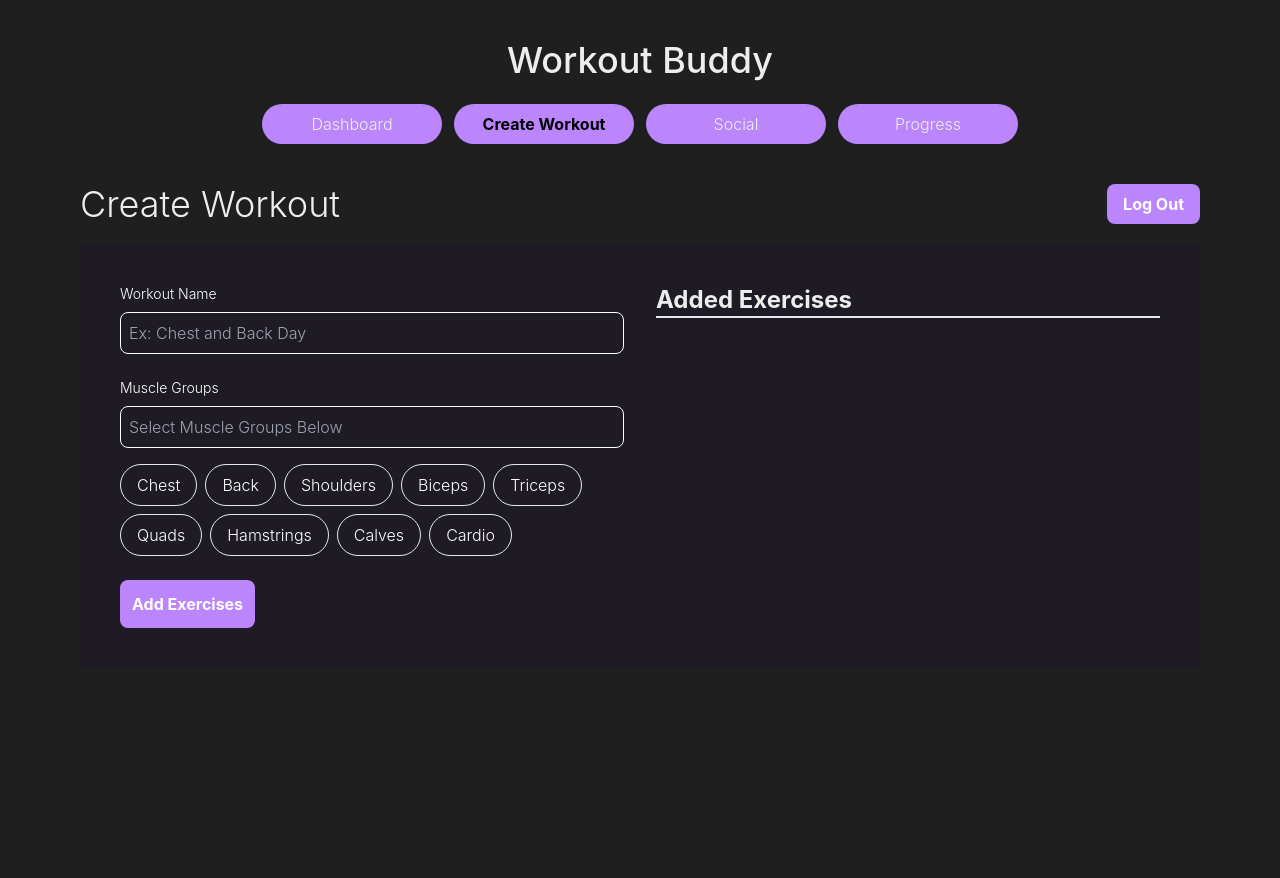
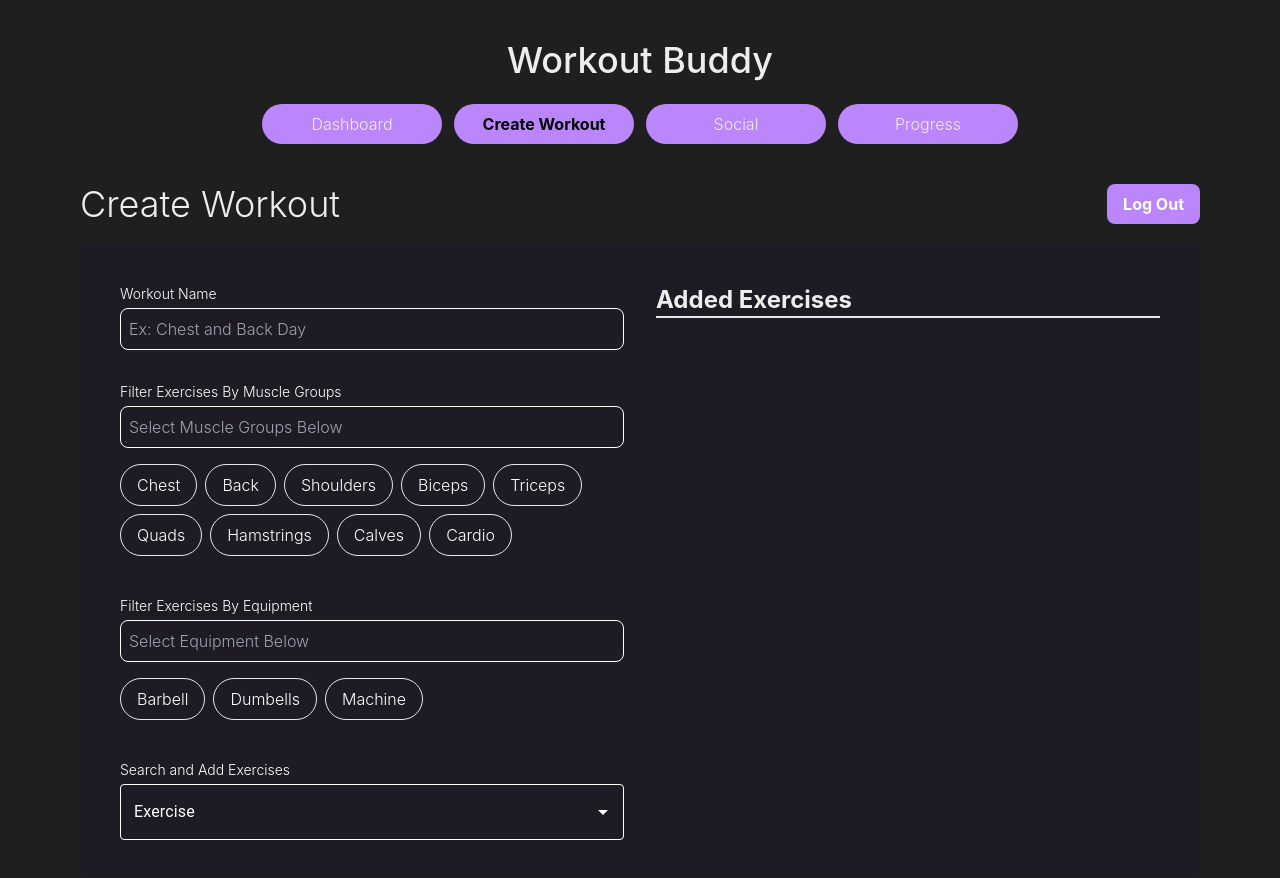
Before and after one commit to JackDStewart/WorkoutBuddy, a Next.js app: page /create in a window 1280 px wide. Before the commit the page ends 800 px from the top, so only its background shows below. Built offline with nearby package versions, Linux system fonts and the light colour scheme.

Commit message:
Added autocompletion to create page

```diff
--- /dev/null
+++ b/src/components/AddedExercise.tsx
@@ -0,0 +1,37 @@
+import React from "react";
+import { AddedExerciseProps, Exercise } from "../types";
+import Link from "next/link";
+
+const AddedExercise: React.FC<AddedExerciseProps> = ({
+    exercises,
+    addedList,
+    setter
+}) => {
+    const handleExerciseRemove = (exercise: string) => {
+        // Remove the option from the selected muscleGroups list
+        setter(addedList.filter((selected) => selected !== exercise));
+      };
+  return (
+    <div className="pt-5">
+      <ul className="grid w-full gap-6 md:grid-cols-2">
+        {exercises &&
+          exercises.map((data) => (
+            <div
+                key={data}
+                className="inline-flex items-center w-full p-3 border border-purple rounded-lg"
+                >
+                <span className="w-full text-lg font-semibold mr-2">{data}</span>
+                <button
+                    className="text-2xl text-white hover:bg-transparent hover:text-purple hover:scale-125"
+                    onClick={() => handleExerciseRemove(data)}
+                >
+                    &times;
+                </button>
+            </div>
+          ))}
+      </ul>
+    </div>
+  );
+};
+
+export default AddedExercise;
--- a/src/components/Autocomplete.tsx
+++ b/src/components/Autocomplete.tsx
@@ -15,7 +15,7 @@ const SingleAutocomplete: React.FC<SingleAutocompleteProps> = ({
 }) => {
   return (
     <Autocomplete
-      className="mt-5 color-white"
+      className=" color-white"
       disablePortal
       options={data}
       // onChange={(event, value) => onExerciseChange(value)} // Call the callback when the value changes
--- a/src/pages/create/index.tsx
+++ b/src/pages/create/index.tsx
@@ -1,24 +1,62 @@
 import React, { useState } from "react";
+import { Exercise } from "../../types";
 import Link from "next/link";
 import Header from "@/components/Header";
 
+import { SingleAutocomplete } from "@/components/Autocomplete";
+
+import AddedExercise from "@/components/AddedExercise";
+import { getWorkouts } from "../../mockRest";
+
+
 const Create = () => {
-  const [options] = useState([
+  const [muscleGroups] = useState<string[]>([
     "Chest", "Back", "Shoulders", "Biceps", "Triceps",
     "Quads", "Hamstrings", "Calves", "Cardio"
   ]);
-  const [selectedOptions, setSelectedOptions] = useState([]);
+  const [equipment] = useState<string[]>([
+    "Barbell", "Dumbells", "Machine"
+  ]);
+  const [addedExercises, setAddedExercises] = useState<string[]>([]);
+  const [selectedMuscleGroups, setSelectedMuscleGroups] = useState<string[]>([]);
+  const [selectedEquipment, setSelectedEquipement] = useState<string[]>([]);
 
-  const handleSelectOption = (option) => {
-    // Add the option to the selected options list if it's not already there
-    if (!selectedOptions.includes(option)) {
-      setSelectedOptions([...selectedOptions, option]);
+  const workouts = getWorkouts();
+  // const workoutNames = workouts.map(workout => workout.name);
+  const exercises = workouts.flatMap((workout) =>
+    workout.exercises.map((exercise) => exercise)
+  );
+  const exerciseNames = exercises.map((exercise) => exercise.name);
+
+  const handleMuscleSelectOption = (option: string) => {
+    // Add the option to the selected muscleGroups list if it's not already there
+    if (!selectedMuscleGroups.includes(option)) {
+      setSelectedMuscleGroups([...selectedMuscleGroups, option]);
     }
   };
 
-  const handleRemoveOption = (option) => {
-    // Remove the option from the selected options list
-    setSelectedOptions(selectedOptions.filter((selected) => selected !== option));
+  const handleMuscleRemoveOption = (option: string) => {
+    // Remove the option from the selected muscleGroups list
+    setSelectedMuscleGroups(selectedMuscleGroups.filter((selected) => selected !== option));
+  };
+
+  const handleEquipmentSelectOption = (option: string) => {
+    // Add the option to the selected muscleGroups list if it's not already there
+    if (!selectedEquipment.includes(option)) {
+      setSelectedEquipement([...selectedEquipment, option]);
+    }
+  };
+
+  const handleEquipmentRemoveOption = (option: string) => {
+    // Remove the option from the selected muscleGroups list
+    setSelectedEquipement(selectedEquipment.filter((selected) => selected !== option));
+  };
+
+  const handleExerciseAdd = (exercise: string | null) => {
+    if (exercise && !addedExercises.includes(exercise)){
+      setAddedExercises([...addedExercises, exercise]);
+      console.log("Selected Exercises:", exercise);
+    }
   };
 
   return (
@@ -27,34 +65,34 @@ const Create = () => {
       <div className="relative bg-darkPurple top-5 rounded-lg p-6 ml-20 mr-20">
         <div className="flex">
           <div className="w-1/2 p-4">
-            <label className="block text-white text-sm mb-2">
+            <label className="block text-white text-sm mb-1">
               Workout Name
             </label>
             <input
               type="text"
               placeholder="Ex: Chest and Back Day"
-              className="text-white bg-darkPurple w-full p-2 border border-white rounded-lg focus:outline-none focus:ring-2 focus:border-transparent focus:ring-purple mb-6"
+              className="text-white bg-darkPurple w-full p-2 border border-white rounded-lg focus:outline-none focus:ring-2 focus:border-transparent focus:ring-purple"
             />
 
             {/* Muscle Groups */}
-            <label className="block text-white text-sm mb-2">
-              Muscle Groups
+            <label className="block text-white text-sm mb-1 mt-8">
+              Filter Exercises By Muscle Groups
             </label>
 
-            {/* Input container with selected options inside */}
+            {/* Input container with selected muscleGroups inside */}
             <div className="flex flex-wrap bg-darkPurple p-2 border border-white rounded-lg focus:outline-none focus:ring-2 focus:border-transparent focus:ring-purple mb-4">
 
-              {/* Render selected options as bubbles */}
+              {/* Render selected muscleGroups as bubbles */}
               <div className="flex flex-wrap">
-                {selectedOptions.map((option) => (
+                {selectedMuscleGroups.map((option) => (
                   <div
                     key={option}
                     className="flex items-center text-white rounded-full px-3 py-1 mr-2 mb-1 mt-1 border"
                   >
                     <span className="mr-2">{option}</span>
                     <button
-                      className="text-white hover:bg-transparent hover:text-purple"
-                      onClick={() => handleRemoveOption(option)}
+                      className="text-white hover:bg-transparent hover:text-purple hover:scale-125"
+                      onClick={() => handleMuscleRemoveOption(option)}
                     >
                       &times;
                     </button>
@@ -63,7 +101,7 @@ const Create = () => {
               </div>
 
               {/* Conditional Placeholder */}
-              {selectedOptions.length === 0 && (
+              {selectedMuscleGroups.length === 0 && (
                 <input
                   type="text"
                   placeholder="Select Muscle Groups Below"
@@ -73,28 +111,90 @@ const Create = () => {
               )}
             </div>
 
-            {/* Dropdown or list of options */}
+            {/* Dropdown or list of muscleGroups */}
             <div className="mt-4">
-              {options
-                .filter(option => !selectedOptions.includes(option)) // Filter out selected options
+              {muscleGroups
+                .filter(option => !selectedMuscleGroups.includes(option)) // Filter out selected muscleGroups
                 .map((option) => (
                   <button
                     key={option}
                     className="bg-darkPurple text-white rounded-full px-4 py-2 mr-2 mb-2 hover:bg-white hover:text-black transition border"
-                    onClick={() => handleSelectOption(option)}
+                    onClick={() => handleMuscleSelectOption(option)}
                   >
                     {option}
                   </button>
               ))}
             </div>
-            <button className="bg-purple font-bold text-white p-3 rounded-lg mt-4">
+            {/* ~~~~~~~~~~~~~~~~~~~~~~~~~~~~~~~~~~~~~~~~~~~~~~~~~~~~~~~~~~~~~~~~~~~~~~~~~~~~~~~~~~~~~~~~~~~~~~~~~~~~~~~~~~~~~~~~~~~~~~~~~~~~~~~~~~~~~~~~~~~~~~~~~~~~~~~~~~~~~~~~~~ */}
+            {/* Equipment */}
+            <label className="block text-white text-sm mb-1 mt-8">
+              Filter Exercises By Equipment
+            </label>
+
+            {/* Input container with selected muscleGroups inside */}
+            <div className="flex flex-wrap bg-darkPurple p-2 border border-white rounded-lg focus:outline-none focus:ring-2 focus:border-transparent focus:ring-purple mb-4">
+
+              {/* Render selected muscleGroups as bubbles */}
+              <div className="flex flex-wrap">
+                {selectedEquipment.map((option) => (
+                  <div
+                    key={option}
+                    className="flex items-center text-white rounded-full px-3 py-1 mr-2 mb-1 mt-1 border"
+                  >
+                    <span className="mr-2">{option}</span>
+                    <button
+                      className="text-white hover:bg-transparent hover:text-purple hover:scale-125"
+                      onClick={() => handleEquipmentRemoveOption(option)}
+                    >
+                      &times;
+                    </button>
+                  </div>
+                ))}
+              </div>
+
+              {/* Conditional Placeholder */}
+              {selectedEquipment.length === 0 && (
+                <input
+                  type="text"
+                  placeholder="Select Equipment Below"
+                  className="bg-transparent outline-none flex-grow text-white"
+                  readOnly
+                />
+              )}
+            </div>
+
+            {/* Dropdown or list of equipment */}
+            <div className="mt-4">
+              {equipment
+                .filter(option => !selectedEquipment.includes(option)) // Filter out selected equipment
+                .map((option) => (
+                  <button
+                    key={option}
+                    className="bg-darkPurple text-white rounded-full px-4 py-2 mr-2 mb-2 hover:bg-white hover:text-black transition border"
+                    onClick={() => handleEquipmentSelectOption(option)}
+                  >
+                    {option}
+                  </button>
+              ))}
+            </div>
+            <label className="block text-white text-sm mb-1 mt-8">
+              Search and Add Exercises
+            </label>
+            <div className="w-full">
+              <SingleAutocomplete
+                label="Exercise"
+                data={exerciseNames.filter(exerciseName => !addedExercises.includes(exerciseName))}
+                onExerciseChange={handleExerciseAdd}
+              />
+            </div>
+            {/* <button className="bg-purple font-bold text-white p-3 rounded-lg mt-4">
               Add Exercises
-            </button>
+            </button> */}
           </div>
-
           {/* Right Column for Added Exercises */}
-          <div className="w-1/2 p-4">
+          <div className="w-1/2 p-4 ml-auto">
             <h2 className="font-bold text-2xl border-b-2">Added Exercises</h2>
+            <AddedExercise exercises={addedExercises} addedList={addedExercises} setter={setAddedExercises}></AddedExercise>
           </div>
         </div>
       </div>
--- a/src/pages/progress/index.tsx
+++ b/src/pages/progress/index.tsx
@@ -170,7 +170,7 @@ const Progress = () => {
       <Header />
       <div className="relative bg-darkPurple top-10 rounded-lg p-6 ml-20 mr-20">
         <label className="text-white text-2xl mb-6">Workout Name</label>
-        <div className="w-3/6">
+        <div className="w-3/6 mt-5">
           <SingleAutocomplete
             label="Exercise"
             data={exercises}
--- a/src/types.tsx
+++ b/src/types.tsx
@@ -27,6 +27,12 @@ export type Friend = {
   lastLogged: number;
   favExercise: Exercise;
 };
+
+export interface AddedExerciseProps {
+  exercises: string[];
+  addedList: string[];
+  setter: React.Dispatch<React.SetStateAction<string[]>>;
+}
 
 export interface ExerciseCardProps {
   exerciseLog: ExerciseLog;
```
